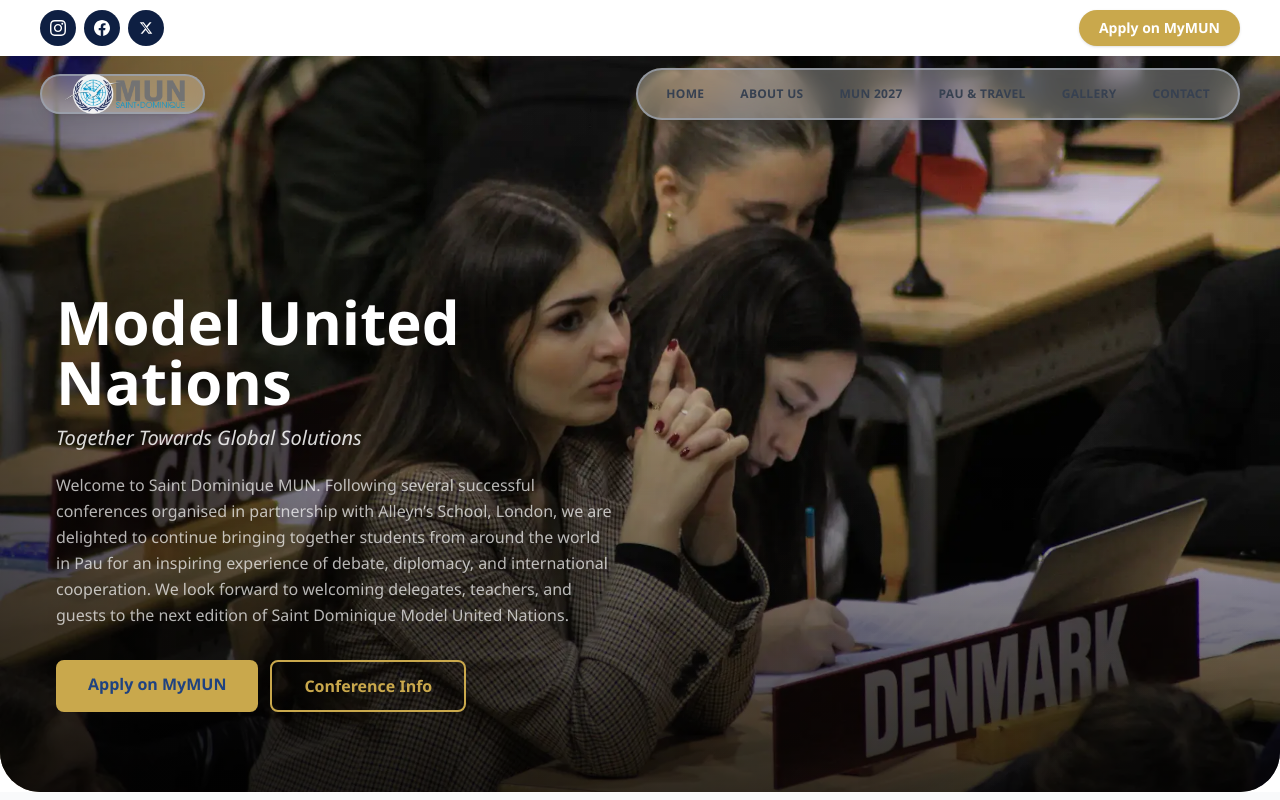
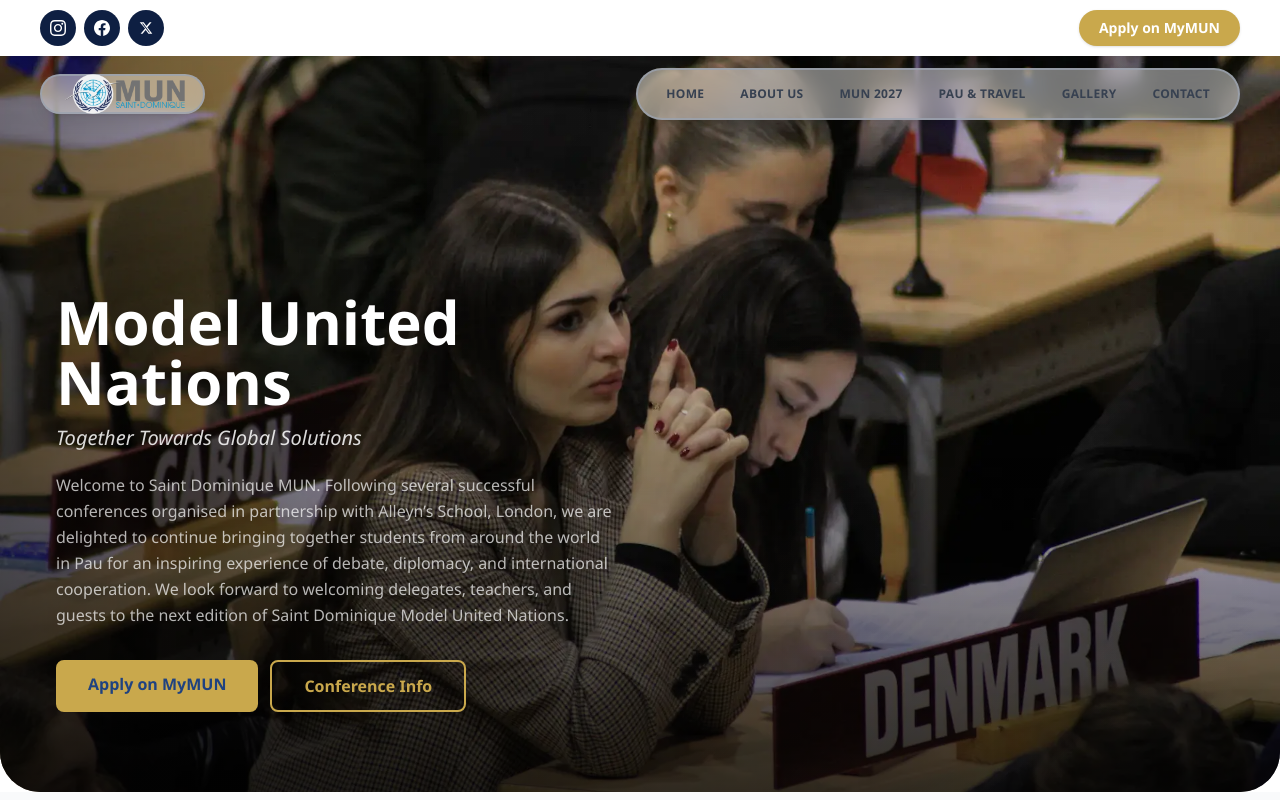
Before and after one commit to gastongabaixtucf8/projet-MUN-saintdo, a Next.js app: page / in a window 1280 px wide. Shown: the top 800 px of the page. Built offline with nearby package versions, Linux system fonts and the light colour scheme.

Commit message:
auto-save

```diff
--- a/components/Header.tsx
+++ b/components/Header.tsx
@@ -13,7 +13,7 @@ const navLinks = [
   { href: '/contact', label: 'Contact' },
 ]
 
-const glass = 'bg-white/30 backdrop-blur-md backdrop-saturate-150 border-2 border-gray-400/80 shadow-lg shadow-black/10'
+const glass = 'bg-white/45 backdrop-blur-md backdrop-saturate-150 border-2 border-gray-400/80 shadow-lg shadow-black/10'
 
 export default function Header() {
   const [open, setOpen] = useState(false)
```
